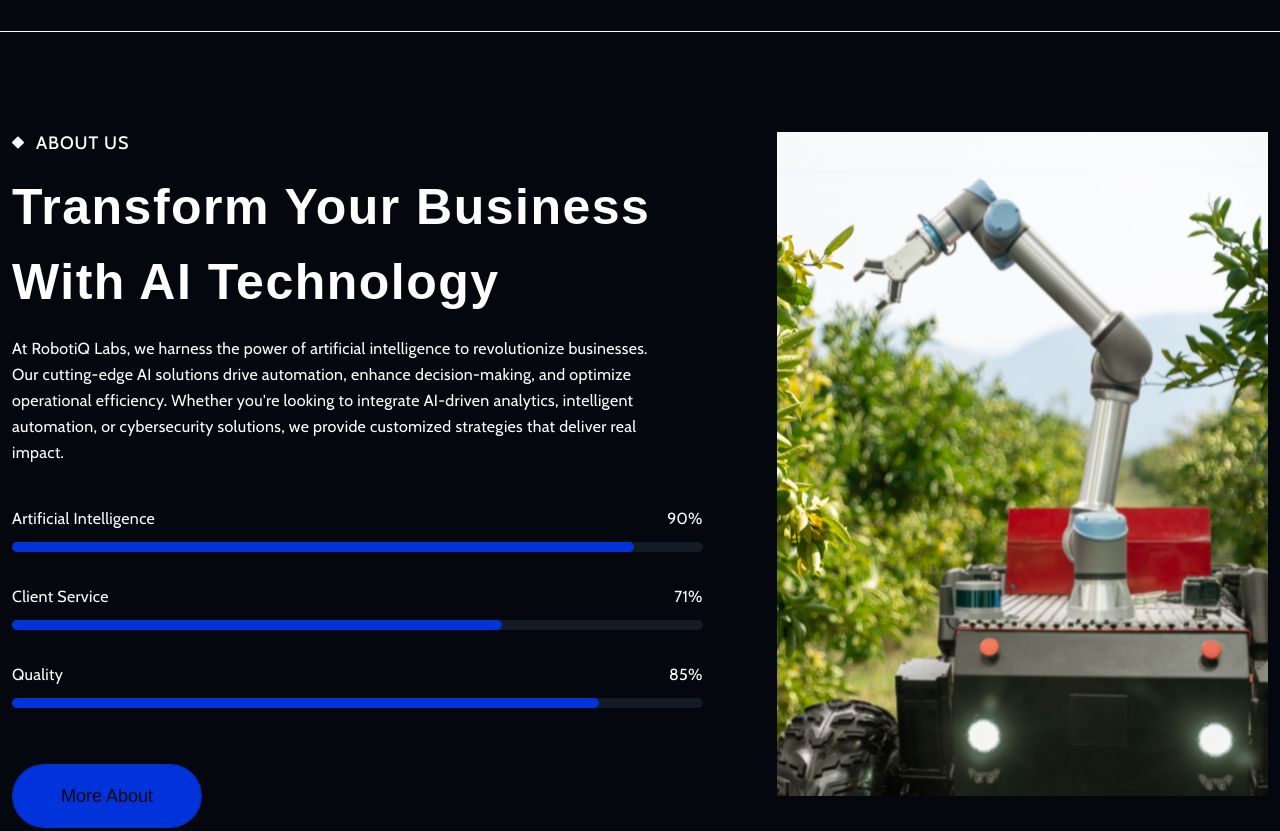
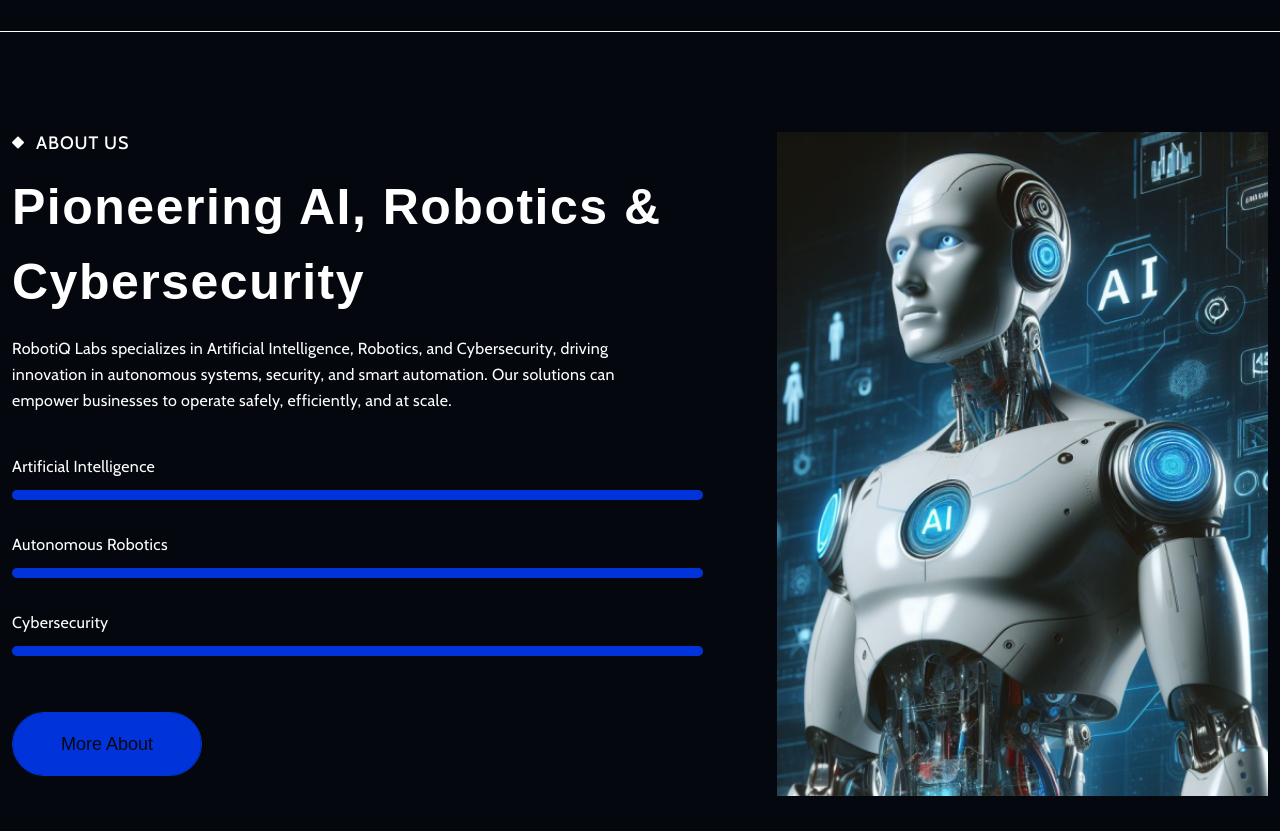
Before and after one commit to RobotiQ-Labs/robotiqlabs.github.io, a website: page About.html in a window 1280 px wide. Shown: the part 340-1171 px from the top of the page. Drawn offline with nearby package versions, Linux system fonts and the light colour scheme; a web font is replaced by a local one.

Commit message:
major updates

```diff
--- a/About.html
+++ b/About.html
@@ -161,7 +161,7 @@
         </div>
     </section>
     <!-- End of 2.1. SubPage_Hero -->
-    <!-- 1.4. About  -->
+    <!-- 1.4. About -->
     <section class="lg:py-[100px] md:py-[70px] py-[50px]">
         <div class="container">
             <div class="grid lg:grid-cols-[55%_45%] md:grid-cols-[48%_48%] justify-around md:gap-0 gap-6">
@@ -170,43 +170,29 @@
                         <i class="fa-solid fa-diamond text-xs lg:pe-3 pe-2"></i>
                         <h6>ABOUT US</h6>
                     </div>
-                    <h2 class="py-4">Transform Your Business With AI Technology</h2>
+                    <h2 class="py-4">Pioneering AI, Robotics & Cybersecurity</h2>
                     <p class="xl:w-[93%] lg:w-[95%]">
-                        At RobotiQ Labs, we harness the power of artificial intelligence to revolutionize businesses. Our
-                        cutting-edge AI solutions drive automation, enhance decision-making, and optimize operational
-                        efficiency. Whether you're looking to integrate AI-driven analytics, intelligent automation, or
-                        cybersecurity solutions, we provide customized strategies that deliver real impact.
+                        RobotiQ Labs specializes in Artificial Intelligence, Robotics, and Cybersecurity,
+                        driving innovation in autonomous systems, security, and smart automation.
+                        Our solutions can empower businesses to operate safely, efficiently, and at scale.
                     </p>
                     <div class="flex md:gap-8 gap-4 pt-10 flex-col">
                         <div class="flex flex-col w-full gap-[10px]">
-                            <div class="flex justify-between">
-                                <p>Artificial Intelligence</p>
-                                <p><span class="number" data-final-value="90">0</span>%</p>
-                            </div>
-                            <!-- animate bg from 0 to the value in width  -->
+                            <p>Artificial Intelligence</p>
                             <div class="w-full bg-background-secondaryBg rounded-full h-2.5">
-                                <div class="bg-secondary h-2.5 rounded-full" data-final-width="90" style="width: 0%;">
-                                </div>
+                                <div class="bg-secondary h-2.5 rounded-full" style="width: 100%;"></div>
                             </div>
                         </div>
                         <div class="flex flex-col w-full gap-[10px]">
-                            <div class="flex justify-between">
-                                <p>Client Service</p>
-                                <p><span class="number" data-final-value="71">0</span>%</p>
-                            </div>
+                            <p>Autonomous Robotics</p>
                             <div class="w-full bg-background-secondaryBg rounded-full h-2.5">
-                                <div class="bg-secondary h-2.5 rounded-full" data-final-width="71" style="width: 0%;">
-                                </div>
+                                <div class="bg-secondary h-2.5 rounded-full" style="width: 100%;"></div>
                             </div>
                         </div>
                         <div class="flex flex-col w-full gap-[10px]">
-                            <div class="flex justify-between">
-                                <p>Quality</p>
-                                <p><span class="number" data-final-value="85">0</span>%</p>
-                            </div>
+                            <p>Cybersecurity</p>
                             <div class="w-full bg-background-secondaryBg rounded-full h-2.5">
-                                <div class="bg-secondary h-2.5 rounded-full" data-final-width="85" style="width: 0%;">
-                                </div>
+                                <div class="bg-secondary h-2.5 rounded-full" style="width: 100%;"></div>
                             </div>
                         </div>
                     </div>
@@ -216,13 +202,13 @@
                 </div>
                 <div class="w-full flex lg:justify-end justify-center">
                     <figure>
-                        <img class="w-fit" src="assets/images/about/about_Img.png" alt="about_Img" data-aos="zoom-in-up">
+                        <img class="w-fit" src="assets/images/index/about_Img.png" alt="about_Img" data-aos="zoom-in-up">
                     </figure>
                 </div>
             </div>
         </div>
     </section>
-    <!-- End of 1.4. About  -->
+    <!-- End of 1.4. About -->
 
     <!-- 1.10. CTA  -->
     <section class="mx-auto lg:mb-[100px] md:mb-[70px] mb-[50px] bg-ctaBg bg-no-repeat bg-center lg:w-[95%] w-[95%]">
@@ -256,7 +242,7 @@
                                 <i class="fa-solid fa-xmark text-3xl text-white hover:text-secondary"></i>
                             </button>
                             <div class="relative p-4 animate-slideFadeTwistEntrance">
-                                <iframe src="https://www.youtube.com/embed/u31qwQUeGuM?si=o1Nt3XrgyYRKwJ13"
+                                <iframe src="#"
                                     title="YouTube video player"
                                     allow="accelerometer; autoplay; clipboard-write; encrypted-media; gyroscope; picture-in-picture; web-share"
                                     referrerpolicy="strict-origin-when-cross-origin" allowfullscreen
@@ -268,9 +254,9 @@
             </div>
         </div>
     </section>
-    <!-- End of 1.10. CTA  -->
+    <!-- End of 1.10. CTA
     <div class="bg-background-dim border-t-[5px] borderColor border-solid">
-        <!-- 2.2. Stats -->
+
         <section class="lg:py-[100px] md:py-[70px] py-[50px]">
             <div class="container">
                 <h2 class="lg:w-[55%] md:w-[60%] text-primary lg:mb-4 mb-3 md:text-start text-center" data-aos="fade-up">
@@ -340,7 +326,7 @@
                 </div>
             </div>
         </section>
-        <!-- End of 2.2. Stats -->
+        End of 2.2. Stats -->
         <!-- 1.7. WhyUs  -->
         <section>
             <div class="container">
```
Also changed, not shown: Services.html (+23 -17 lines), index.html (+8 -5 lines).
